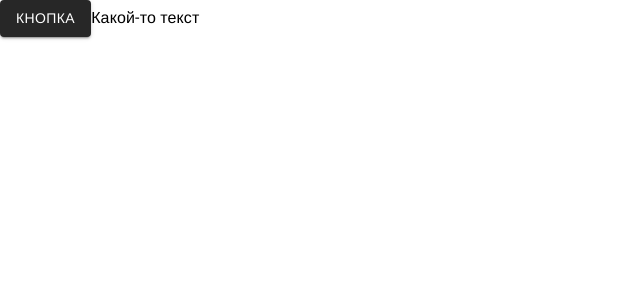
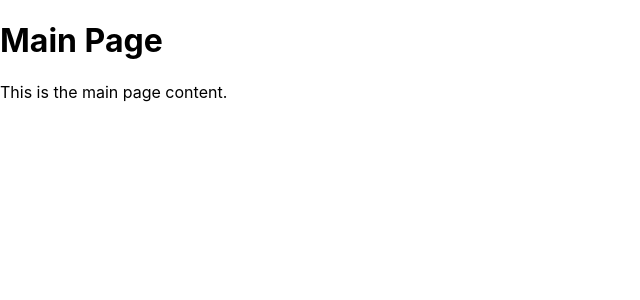
Before and after one commit to migu93/gradient-web-sale, a React (Create React App) app: page / in a window 1280 px wide. Shown: the top 300 px of the page, without its empty margins (0-640 px from the left). Built offline with nearby package versions, Linux system fonts and the light colour scheme; a web font is replaced by a local one.

Commit message:
add base routing

```diff
--- a/package.json
+++ b/package.json
@@ -16,6 +16,7 @@
     "@types/react-dom": "^18.2.7",
     "react": "^18.2.0",
     "react-dom": "^18.2.0",
+    "react-router-dom": "^6.14.1",
     "react-scripts": "^5.0.1",
     "typescript": "^4.9.5",
     "web-vitals": "^2.1.4"
--- a/src/App.tsx
+++ b/src/App.tsx
@@ -1,14 +1,24 @@
 import React from 'react';
-import {Button, ThemeProvider, Typography} from "@mui/material";
+import {ThemeProvider} from "@mui/material";
 import darkTheme from "./design/darkTheme";
 import '@fontsource/roboto'; // Импортируем шрифт Roboto
+import {Routes, Route, Navigate, RouteObject} from 'react-router-dom'
+import routes from "./config/routes";
 
 function App() {
   return (
     <div className="App">
         <ThemeProvider theme={darkTheme}>
-            <Button type={'submit'} variant={'contained'}>Кнопка</Button>
-            <Typography>Какой-то текст</Typography>
+            <Routes>
+                {routes.map((route: RouteObject, index: number) => ( // Add explicit type annotation
+                    <Route
+                        key={index}
+                        path={route.path}
+                        element={route.element}
+                    />
+                ))}
+                <Route path="*" element={<Navigate to="/" />} />
+            </Routes>
         </ThemeProvider>
     </div>
   );
--- /dev/null
+++ b/src/config/routes.tsx
@@ -0,0 +1,19 @@
+import MainPage from "../pages/MainPage";
+import {RouteObject} from "react-router-dom";
+
+const headerLinks = [
+    { name: "Главная", path: "/" },
+    { name: "О нас", path: "/about-us" },
+    { name: "Проекты", path: "/projects" },
+    { name: "Контакты", path: "/contacts" },
+    { name: "Лицензии", path: "/license" },
+    { name: "Вакансии", path: "/vacancies" },
+];
+
+const routes: RouteObject[] = [
+    {
+        path: '/',
+        element: <MainPage/>
+    },
+];
+export default routes;
--- a/src/index.tsx
+++ b/src/index.tsx
@@ -2,12 +2,15 @@ import React from 'react';
 import ReactDOM from 'react-dom/client';
 import './design/index.css';
 import App from './App';
+import {BrowserRouter} from "react-router-dom";
 
 const root = ReactDOM.createRoot(
   document.getElementById('root') as HTMLElement
 );
 root.render(
   <React.StrictMode>
-    <App />
+      <BrowserRouter>
+          <App />
+      </BrowserRouter>
   </React.StrictMode>
 );
--- /dev/null
+++ b/src/pages/MainPage.tsx
@@ -0,0 +1,12 @@
+import React from 'react';
+
+const MainPage: React.FC = () => {
+    return (
+        <div>
+            <h1>Main Page</h1>
+    <p>This is the main page content.</p>
+    </div>
+);
+}
+
+export default MainPage;
--- a/tsconfig.json
+++ b/tsconfig.json
@@ -22,5 +22,6 @@
   },
   "include": [
     "src"
-  ]
+  ],
+
 }
```
Also changed, not shown: 1 other file (tests, documents, lock files or other folders).
